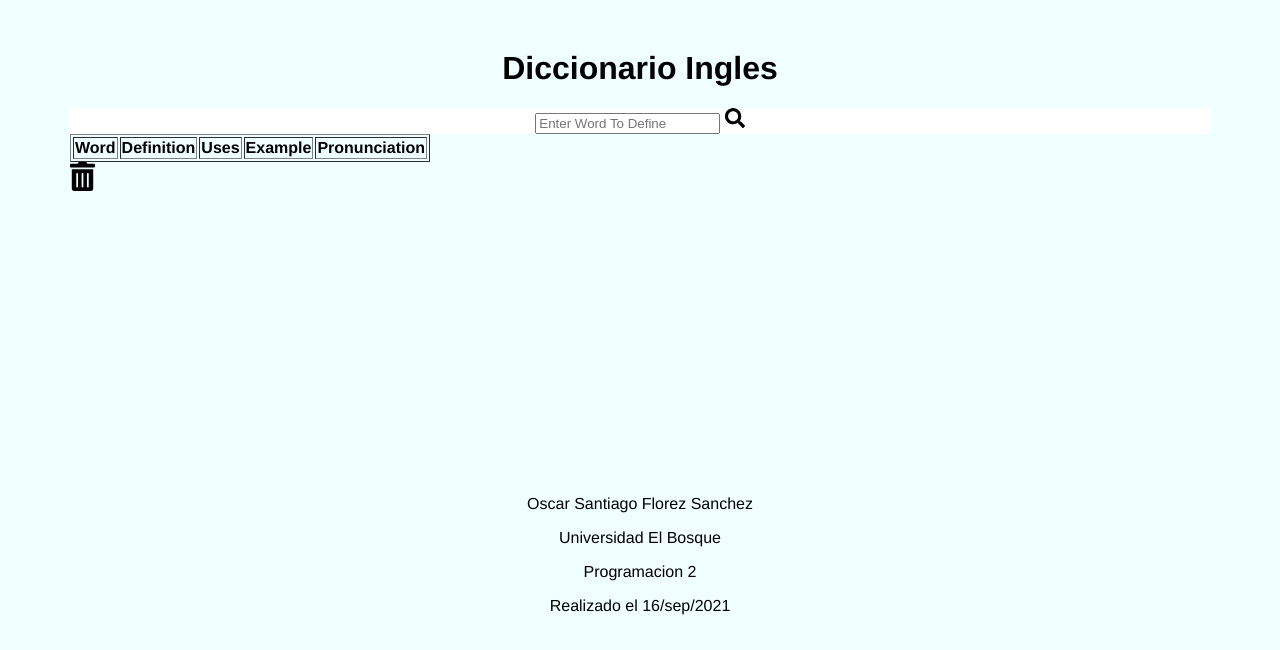
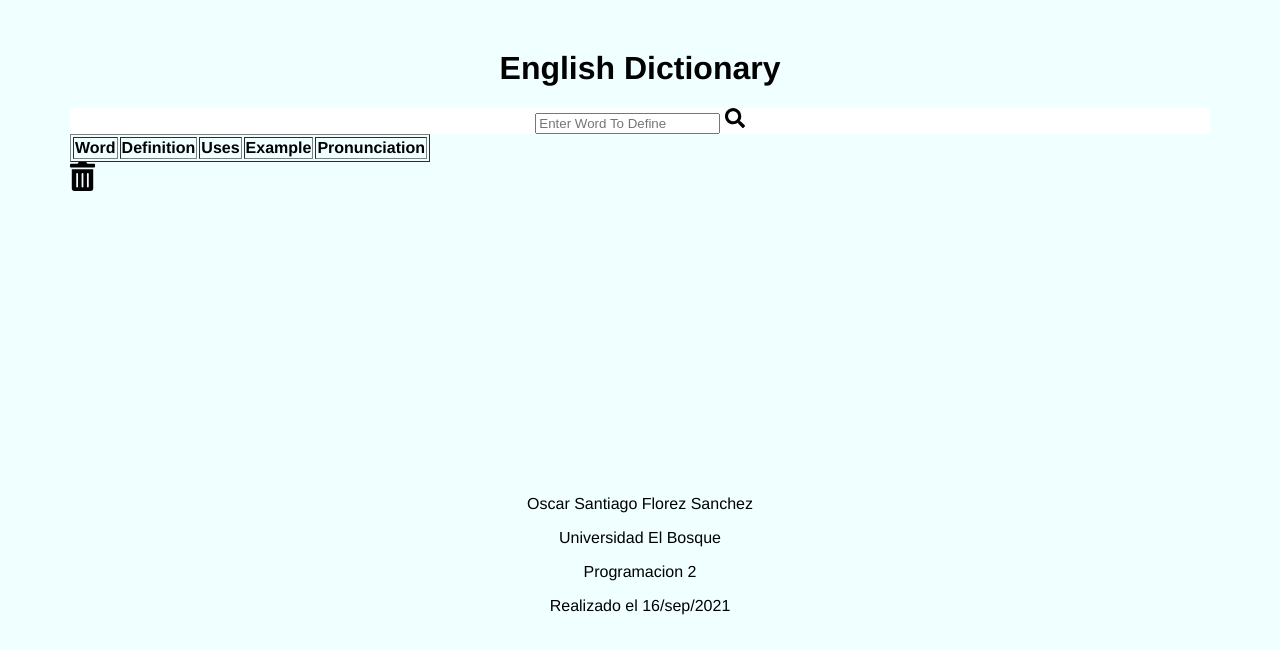
Before and after one commit to Programacion2-OscarFlorez/ParcialOscarFlorezCorte1, a plain HTML site: page index.html in a window 1280 px wide. Drawn offline with Linux system fonts and the light colour scheme.

Commit message:
Cambio titulo pagina

```diff
--- a/index.html
+++ b/index.html
@@ -10,7 +10,7 @@
 <body>
     <header>
         <div class="titled">
-            <h1>Diccionario Ingles</h1>
+            <h1>English Dictionary</h1>
         </div>
     </header>
 
```
